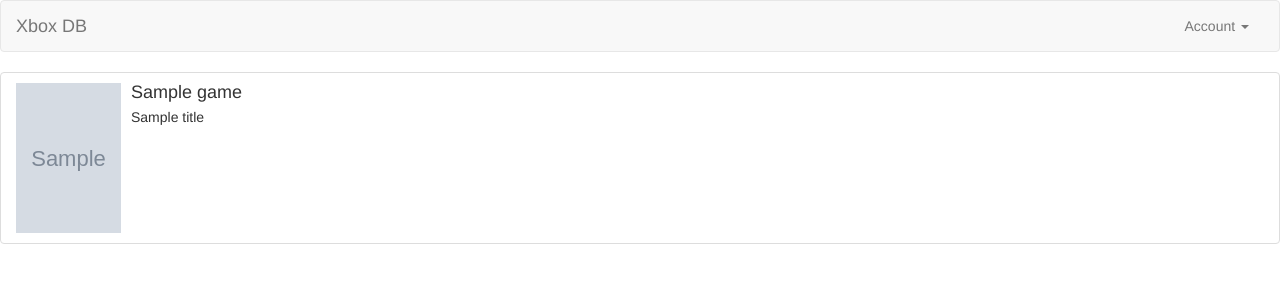
After one commit to donwayo/xbox-db, a Django app: page /games/ in a window 1280 px wide. The commit adds this page. Shown: the top 300 px of the page. Run offline with Django 3.2, Linux system fonts and the light colour scheme; tables that the repository leaves empty hold one stand-in row (values such as "Sample post"); grey boxes marked "Sample" are stand-in pictures; some libraries are stand-ins or nearby versions.

Commit message:
Added basic game list

```diff
--- a/cxbx_compat/urls.py
+++ b/cxbx_compat/urls.py
@@ -4,4 +4,5 @@ from . import views
 urlpatterns = [
     url(r'^$', views.home, name='home'),
     url(r'^upload$', views.upload, name='upload'),
+    url(r'^games/$', views.GamesView.as_view(), name='games')
 ]
--- a/cxbx_compat/views.py
+++ b/cxbx_compat/views.py
@@ -7,6 +7,7 @@ from django.http import StreamingHttpResponse
 from django.shortcuts import render
 from django.template import loader
 from django.utils.encoding import force_text
+from django.views import generic
 
 from xdb.utils.cxbx import XboxTitleLog
 from xdb.utils.xbe import Xbe
@@ -178,3 +179,7 @@ def log_action(obj, user_pk, message=None, action=ADDITION):
         action_flag=action,
         change_message=message
     )
+
+
+class GamesView(generic.ListView):
+    model = Game
--- a/templates/base.html
+++ b/templates/base.html
@@ -62,7 +62,7 @@
                                             </li>
                                             <li class="divider"></li>
                                             <li>
-                                                <a href="/browse">Browse data</a>
+                                                <a href="/games">Browse data</a>
                                             </li>
                                             <li>
                                                 <a href="/upload">Upload xbe info</a>
--- /dev/null
+++ b/templates/cxbx_compat/game_list.html
@@ -0,0 +1,25 @@
+{% extends "base.html" %}
+
+{% block content %}
+<ul class="list-group">
+    {% for game in object_list %}
+    <li class="list-group-item">
+        <div class="media">
+        <div class="media-left">
+            <a href="#"><img class="media-object" src="{{ game.image }}" alt="No image" width="105" height="150"></a>
+        </div>
+        <div class="media-body">
+                <h4 class="list-group-item-heading">{{ game.name }}</h4>
+                <p class="list-group-item-text">
+
+
+                    {% for title in game.title_set.all %}
+                    {{ title.title_id }}
+                    {% endfor %}
+                </p>
+        </div>
+        </div>
+    </li>
+        {% endfor %}
+</ul>
+{% endblock %}
```
